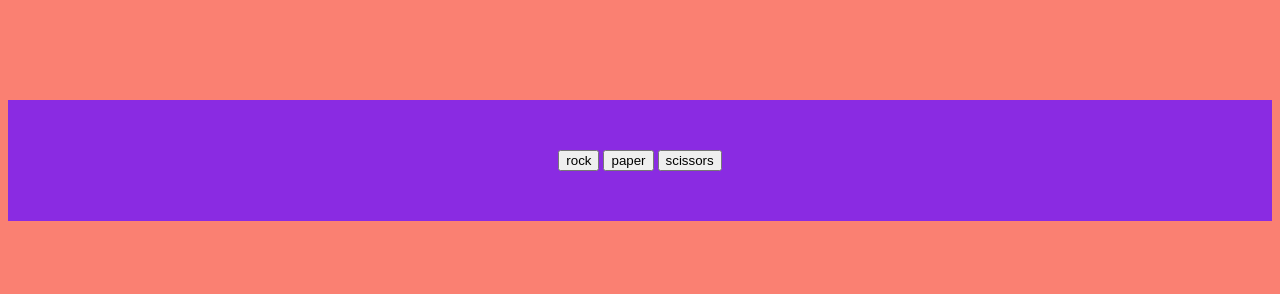
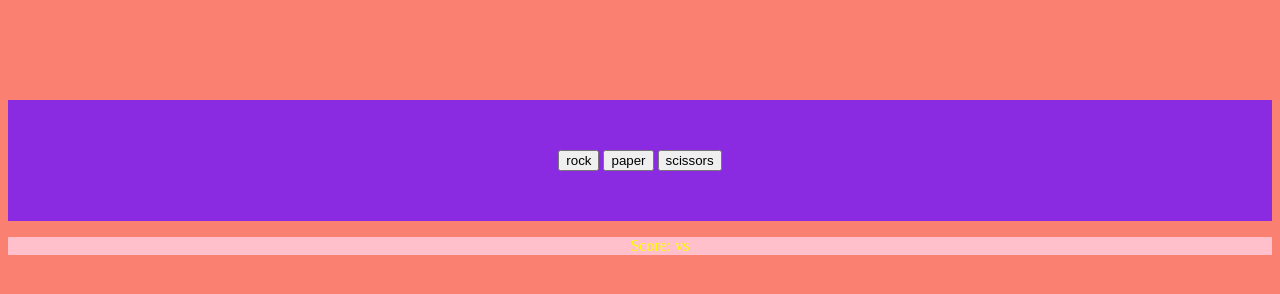
Before and after one commit to Ayman-C/odin-rock-paper-scissors, a plain HTML site: page index.html in a window 1280 px wide. Drawn offline with Linux system fonts and the light colour scheme.

Commit message:
Add span for result display

```diff
--- a/index.html
+++ b/index.html
@@ -16,7 +16,9 @@
     <ul style="list-style-type: none;" class="roundInfo">
         <li class="roundStartInfo"></li>
         <li class="outcomeInfo"></li>
-        <li class="scoreInfo"></li>
+        <li class="scoreInfo">
+            <span> Score: <span id="playerScore"></span> vs <span id="computerScore"></span> </span>
+        </li>
         <li class="roundEndInfo"></li>
     </ul>
     <script src="script.js"></script>
```
